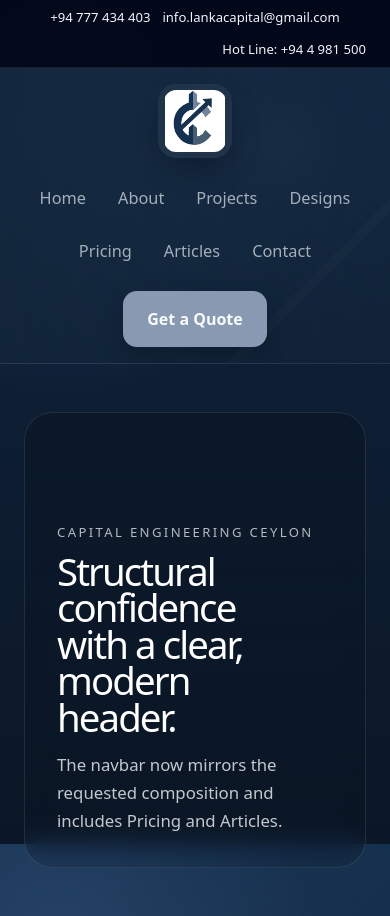
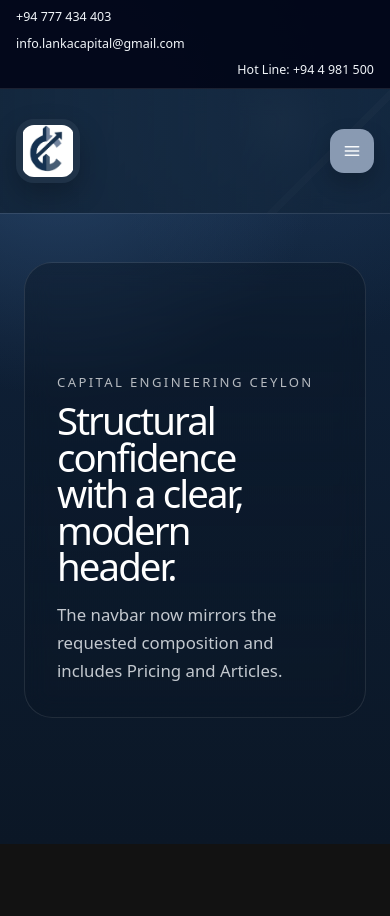
Before and after one commit to Tharaka-Maheshwara/capital-engineering-frontend, a Next.js app: page / in a window 390 px wide. After the commit the page ends 844 px from the top, so only its background shows below. Built offline with nearby package versions, Linux system fonts and the light colour scheme.

Commit message:
navbar responsive

```diff
--- a/src/components/common/navbar.tsx
+++ b/src/components/common/navbar.tsx
@@ -2,6 +2,7 @@
 
 import Link from "next/link";
 import Image from "next/image";
+import { useState } from "react";
 
 const links = [
   { label: "Home", href: "/" },
@@ -13,11 +14,85 @@ const links = [
   { label: "Contact", href: "/#contact" },
 ];
 
+function LoginIcon() {
+  return (
+    <svg viewBox="0 0 24 24" fill="none" aria-hidden="true">
+      <path
+        d="M14 5h6a2 2 0 0 1 2 2v10a2 2 0 0 1-2 2h-6"
+        stroke="currentColor"
+        strokeWidth="1.8"
+        strokeLinecap="round"
+        strokeLinejoin="round"
+      />
+      <path
+        d="M4 12h10"
+        stroke="currentColor"
+        strokeWidth="1.8"
+        strokeLinecap="round"
+        strokeLinejoin="round"
+      />
+      <path
+        d="M9 9l5 3-5 3"
+        stroke="currentColor"
+        strokeWidth="1.8"
+        strokeLinecap="round"
+        strokeLinejoin="round"
+      />
+    </svg>
+  );
+}
+
+function MenuIcon() {
+  return (
+    <svg viewBox="0 0 24 24" fill="none" aria-hidden="true">
+      <path
+        d="M4 7h16"
+        stroke="currentColor"
+        strokeWidth="1.8"
+        strokeLinecap="round"
+      />
+      <path
+        d="M4 12h16"
+        stroke="currentColor"
+        strokeWidth="1.8"
+        strokeLinecap="round"
+      />
+      <path
+        d="M4 17h16"
+        stroke="currentColor"
+        strokeWidth="1.8"
+        strokeLinecap="round"
+      />
+    </svg>
+  );
+}
+
+function CloseIcon() {
+  return (
+    <svg viewBox="0 0 24 24" fill="none" aria-hidden="true">
+      <path
+        d="M6 6l12 12"
+        stroke="currentColor"
+        strokeWidth="1.8"
+        strokeLinecap="round"
+      />
+      <path
+        d="M18 6L6 18"
+        stroke="currentColor"
+        strokeWidth="1.8"
+        strokeLinecap="round"
+      />
+    </svg>
+  );
+}
+
 export default function Navbar() {
+  const [isMenuOpen, setIsMenuOpen] = useState(false);
+
   return (
     <header className="relative z-10">
       <div className="border-b border-white/10 bg-slate-950/95">
-        <div className="flex min-h-14.5 w-full flex-wrap items-center justify-center gap-3 px-6 py-2 text-[0.82rem] text-slate-100 md:justify-between md:gap-7 md:py-0 md:text-[0.95rem] lg:px-8">
+        <div className="flex min-h-14.5 w-full flex-col gap-2 px-4 py-2 text-[0.78rem] text-slate-100 sm:flex-row sm:flex-wrap sm:items-center sm:justify-between sm:gap-4 sm:px-6 sm:text-[0.85rem] md:gap-7 md:py-0 md:text-[0.95rem] lg:px-8">
           <a
             href="tel:+94777434403"
             className="inline-flex items-center gap-2 whitespace-nowrap"
@@ -41,27 +116,26 @@ export default function Navbar() {
 
       <div className="relative overflow-hidden border-b border-white/10 shadow-[inset_0_-1px_0_rgba(255,255,255,0.02)]">
         <div className="absolute inset-0 bg-[linear-gradient(90deg,rgba(18,37,58,0.9),rgba(18,37,58,0.64)),linear-gradient(135deg,transparent_0_76%,rgba(255,255,255,0.05)_76%_78%,transparent_78%_100%),radial-gradient(circle_at_72%_26%,rgba(255,255,255,0.05),transparent_18%)] backdrop-blur-md" />
-        <div className="relative flex min-h-23 w-full flex-col items-center gap-4 px-6 py-4 lg:flex-row lg:justify-between lg:gap-6 lg:px-8">
-          <Link href="/" className="inline-flex items-center gap-3">
+        <div className="relative w-full px-4 py-4 sm:px-6 lg:px-8">
+          <div className="flex min-h-23 w-full items-center justify-between gap-3">
+            <Link href="/" className="inline-flex min-w-0 items-center gap-3">
               <Image
                 src="/images/logo.png"
                 alt="Capital Engineering Logo"
                 width={74}
                 height={74}
-              className="h-18.5 w-18.5 flex-none rounded-[18px] object-contain bg-white/5 p-1.5 shadow-[0_12px_28px_rgba(0,0,0,0.24)]"
+                className="h-16 w-16 flex-none rounded-[18px] object-contain bg-white/5 p-1.5 shadow-[0_12px_28px_rgba(0,0,0,0.24)] sm:h-18.5 sm:w-18.5"
                 priority
               />
-            <span className="hidden flex-col leading-none sm:flex">
-              <span className="text-[1.35rem] font-bold tracking-[-0.03em] text-slate-50 lg:text-[1.55rem]">
+              <span className="hidden min-w-0 flex-col leading-none sm:flex">
+                <span className="truncate text-[1.2rem] font-bold tracking-[-0.03em] text-slate-50 lg:text-[1.55rem]">
                   Capital Engineering (PVT) LTD
                 </span>
               </span>
             </Link>
 
-          <nav
-            aria-label="Primary"
-            className="flex flex-1 flex-wrap items-center justify-center gap-1"
-          >
+            <div className="hidden items-center gap-2 lg:flex">
+              <nav aria-label="Primary" className="flex flex-wrap items-center justify-center gap-1">
                 {links.map((link) => {
                   return (
                     <Link
@@ -76,11 +150,62 @@ export default function Navbar() {
               </nav>
 
               <Link
-            href="/#contact"
-            className="flex-none rounded-[14px] bg-slate-400/95 px-6 py-4 text-base font-bold text-slate-50 shadow-[0_10px_22px_rgba(0,0,0,0.2)] transition-transform duration-150 hover:-translate-y-0.5 hover:bg-slate-300/95"
+                href="/login"
+                aria-label="Login"
+                className="inline-flex flex-none items-center gap-2 rounded-[14px] bg-slate-400/95 px-5 py-3 text-sm font-bold text-slate-50 shadow-[0_10px_22px_rgba(0,0,0,0.2)] transition-transform duration-150 hover:-translate-y-0.5 hover:bg-slate-300/95 md:px-6 md:py-4 md:text-base"
               >
-            Get a Quote
+                <span className="sr-only">Login</span>
+                <span className="h-5 w-5 shrink-0">
+                  <LoginIcon />
+                </span>
+                <span>Login</span>
               </Link>
+            </div>
+
+            <button
+              type="button"
+              className="inline-flex h-11 w-11 flex-none items-center justify-center rounded-[14px] bg-slate-400/95 text-slate-50 shadow-[0_10px_22px_rgba(0,0,0,0.2)] transition-transform duration-150 hover:-translate-y-0.5 hover:bg-slate-300/95 lg:hidden"
+              aria-label={isMenuOpen ? "Close menu" : "Open menu"}
+              aria-expanded={isMenuOpen}
+              aria-controls="primary-navigation"
+              onClick={() => setIsMenuOpen((value) => !value)}
+            >
+              <span className="h-5 w-5">
+                {isMenuOpen ? <CloseIcon /> : <MenuIcon />}
+              </span>
+            </button>
+          </div>
+
+          <div
+            id="primary-navigation"
+            className={`${isMenuOpen ? "flex" : "hidden"} mt-4 flex-col gap-3 rounded-[18px] border border-white/10 bg-slate-950/70 p-4 backdrop-blur-md lg:hidden`}
+          >
+            <nav aria-label="Mobile Primary" className="flex flex-col gap-1">
+              {links.map((link) => {
+                return (
+                  <Link
+                    key={link.label}
+                    href={link.href}
+                    onClick={() => setIsMenuOpen(false)}
+                    className="rounded-[14px] px-3 py-3 text-[1rem] font-medium text-slate-200/80 transition-colors duration-150 hover:bg-white/5 hover:text-slate-50"
+                  >
+                    {link.label}
+                  </Link>
+                );
+              })}
+            </nav>
+
+            <Link
+              href="/login"
+              onClick={() => setIsMenuOpen(false)}
+              className="inline-flex items-center justify-center gap-2 rounded-[14px] bg-slate-400/95 px-5 py-3 text-sm font-bold text-slate-50 shadow-[0_10px_22px_rgba(0,0,0,0.2)] transition-transform duration-150 hover:-translate-y-0.5 hover:bg-slate-300/95"
+            >
+              <span className="h-5 w-5 shrink-0">
+                <LoginIcon />
+              </span>
+              <span>Login</span>
+            </Link>
+          </div>
         </div>
       </div>
     </header>
```
Lines whose indentation alone changed are shown as unchanged.
